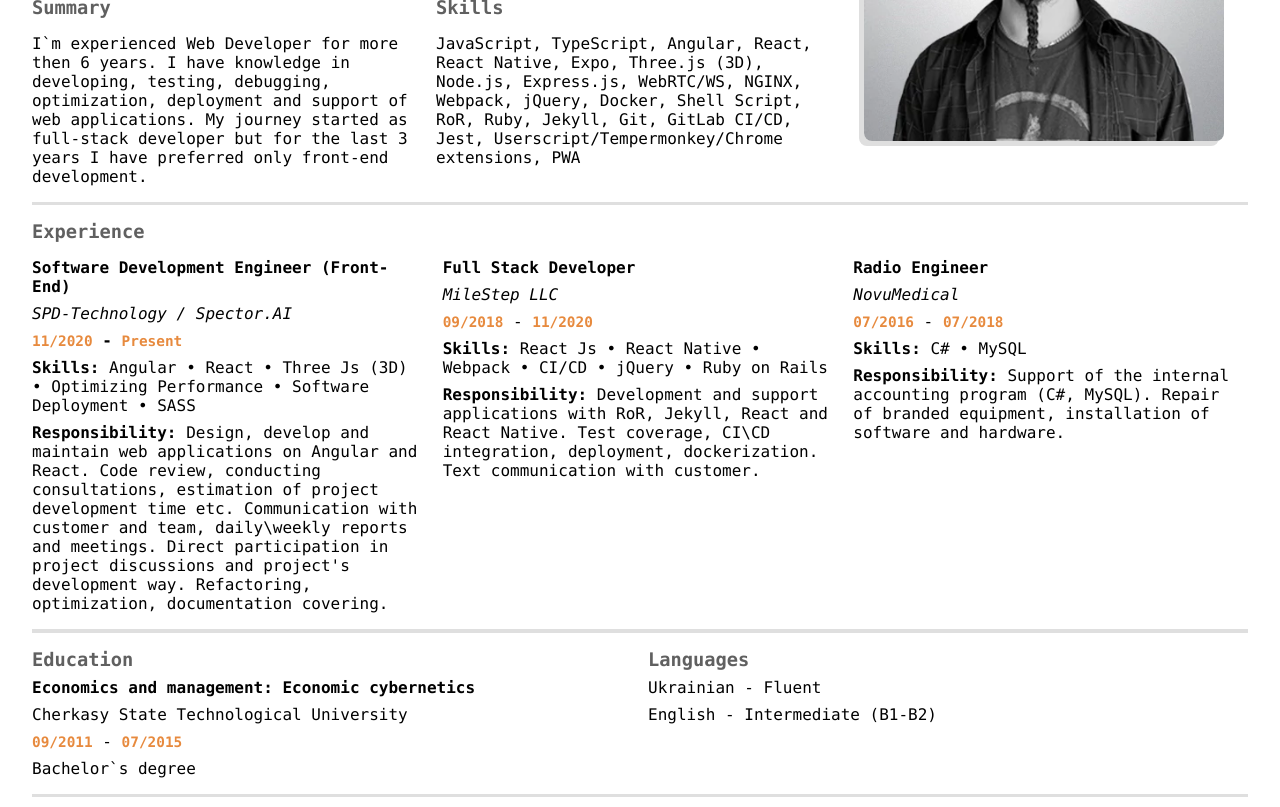
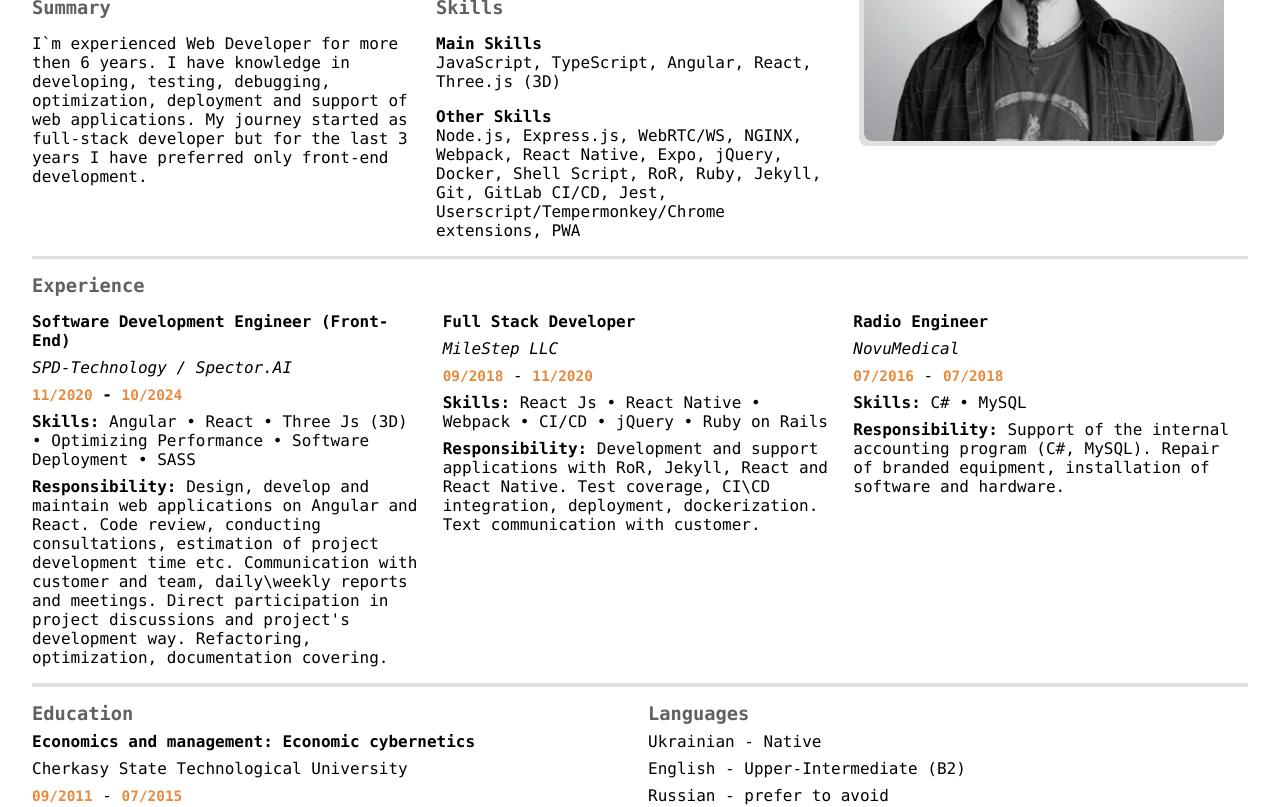
Before and after one commit to Sany18/cv, a Next.js app: page /cv/ in a window 1280 px wide. Shown: the part 240-1047 px from the top of the page. Built offline with nearby package versions, Linux system fonts and the light colour scheme.

Commit message:
Update info

```diff
--- a/src/app/_components/education-languages-section/education-languages-section.tsx
+++ b/src/app/_components/education-languages-section/education-languages-section.tsx
@@ -16,8 +16,9 @@ export const EducationLanguagesSection = () => {
 
         <div className='d-flex flex-column gap-1'>
           <h3 className='color-gray-2'>Languages</h3>
-          <p>Ukrainian - Fluent</p>
-          <p>English - Intermediate (B1-B2)</p>
+          <p>Ukrainian - Native</p>
+          <p>English - Upper-Intermediate (B2)</p>
+          <p>Russian - prefer to avoid</p>
         </div>
       </div>
     </>
--- a/src/app/_components/experience-section/experience-section.tsx
+++ b/src/app/_components/experience-section/experience-section.tsx
@@ -10,7 +10,7 @@ export const ExperienceSection = () => {
           <h4>Software Development Engineer (Front-End)</h4>
           <i>SPD-Technology / Spector.AI</i>
           <b>
-            <Time time='2020-11' /> - <Time />
+            <Time time='2020-11' /> - <Time time='2024-10' />
           </b>
           <p>
             <b>Skills:</b> Angular • React • Three Js (3D) • Optimizing Performance • Software Deployment • SASS
--- a/src/app/_components/header-section/_components/skills-card/skills.tsx
+++ b/src/app/_components/header-section/_components/skills-card/skills.tsx
@@ -1,7 +1,10 @@
 export const SkillsCard = () => {
+  const mainSkills = [
+    'JavaScript', 'TypeScript', 'Angular', 'React', 'Three.js (3D)',
+  ];
+
   const skills = [
-    'JavaScript', 'TypeScript', 'Angular', 'React', 'React Native', 'Expo', 'Three.js (3D)',
-    'Node.js', 'Express.js', 'WebRTC/WS', 'NGINX', 'Webpack',
+    'Node.js', 'Express.js', 'WebRTC/WS', 'NGINX', 'Webpack', 'React Native', 'Expo',
     'jQuery', 'Docker', 'Shell Script', 'RoR', 'Ruby', 'Jekyll', 'Git', 'GitLab CI/CD', 'Jest',
     'Userscript/Tempermonkey/Chrome extensions', 'PWA'
   ];
@@ -10,6 +13,12 @@ export const SkillsCard = () => {
     <div className='flex-1'>
       <h3 className='mb-2 color-gray-2'>Skills</h3>
 
+      <h4>Main Skills</h4>
+      <p className="mb-2">
+        {mainSkills.join(', ')}
+      </p>
+
+      <h4>Other Skills</h4>
       <p>
         {skills.join(', ')}
       </p>
--- a/src/app/_components/header-section/_components/summary-card/summary.tsx
+++ b/src/app/_components/header-section/_components/summary-card/summary.tsx
@@ -11,7 +11,7 @@ export const SummaryCard = () => {
 
       <p>
         I`m experienced Web Developer for more then {getExperienceYears()} years. I have knowledge in developing, testing, debugging, optimization,
-        deployment and support of web applications. My journey started as full-stack developer but for the last 3 years I have
+        deployment and support of web applications. My journey started as full-stack developer but for the last {getExperienceYears() - 3} years I have
         preferred only front-end development.
       </p>
     </div>
```
